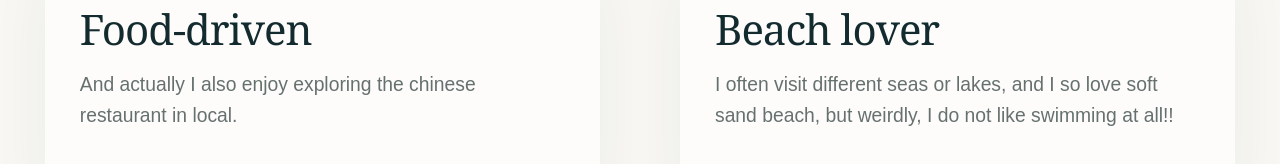
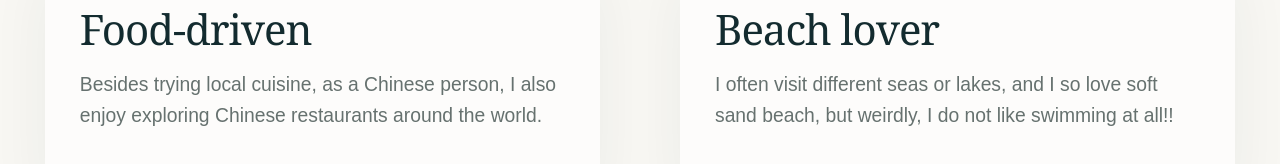
Before and after one commit to ChangCaoinGithub/ChangCaoinGithub.github.io, a Next.js app: page /travel in a window 1280 px wide. Shown: the part 872-1036 px from the top of the page. Built offline with nearby package versions, Linux system fonts and the light colour scheme.

Commit message:
Update page.tsx

```diff
--- a/app/travel/page.tsx
+++ b/app/travel/page.tsx
@@ -3,7 +3,7 @@ import { RealTravelMap } from "./RealTravelMap";
 
 export default function TravelPage() {
   return <main><SiteHeader active="travel" /><section className="direct-page shell"><RealTravelMap /></section><section className="page-section shell fact-grid">
-    <article><span></span><h2>Food-driven</h2><p>And actually I also enjoy exploring the chinese restaurant in local.</p></article>
+    <article><span></span><h2>Food-driven</h2><p>Besides trying local cuisine, as a Chinese person, I also enjoy exploring Chinese restaurants around the world.</p></article>
     <article><span></span><h2>Beach lover</h2><p>I often visit different seas or lakes, and I so love soft sand beach, but weirdly, I do not like swimming at all!!</p></article>
     </section></main>;
 }
```
